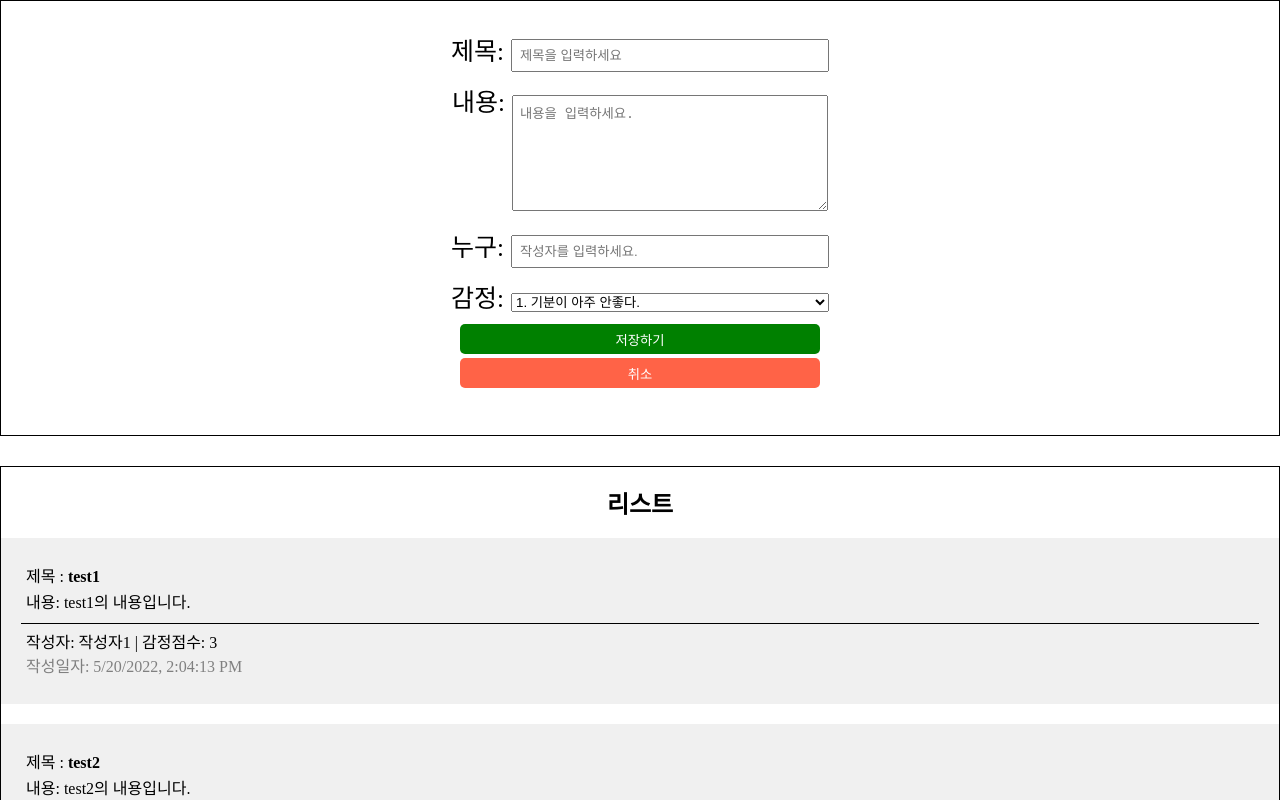
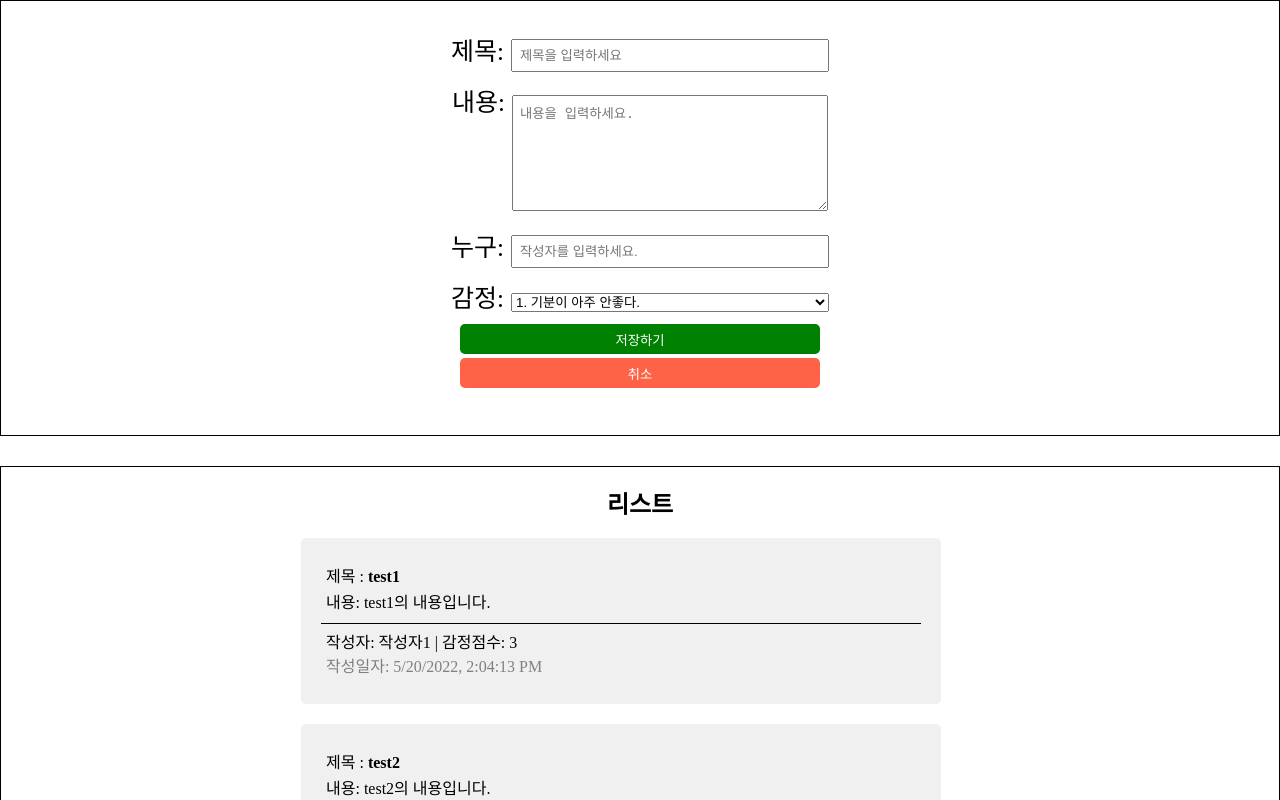
Before and after one commit to superbono/diary_react_01, a React (Create React App) app: page / in a window 1280 px wide. Shown: the top 800 px of the page. Built offline with nearby package versions, Linux system fonts and the light colour scheme.

Commit message:
css 수정

```diff
--- a/src/App.css
+++ b/src/App.css
@@ -103,9 +103,11 @@ textarea {
 
 .listItem {
   background-color: rgb(240, 240, 240);
-  margin-bottom: 20px;
+  margin: 0 300px 20px 300px;
   padding: 20px;
   text-align: left;
+  width: 600px;
+  border-radius: 5px;
 }
 
 .listItem .info {
--- a/src/components/List.js
+++ b/src/components/List.js
@@ -15,6 +15,7 @@ const List = ({ list }) => {
       <h5>
         <span>{list.length}</span>개의 리스트가 있습니다.
       </h5>
+      <br />
     </div>
   );
 };
```
